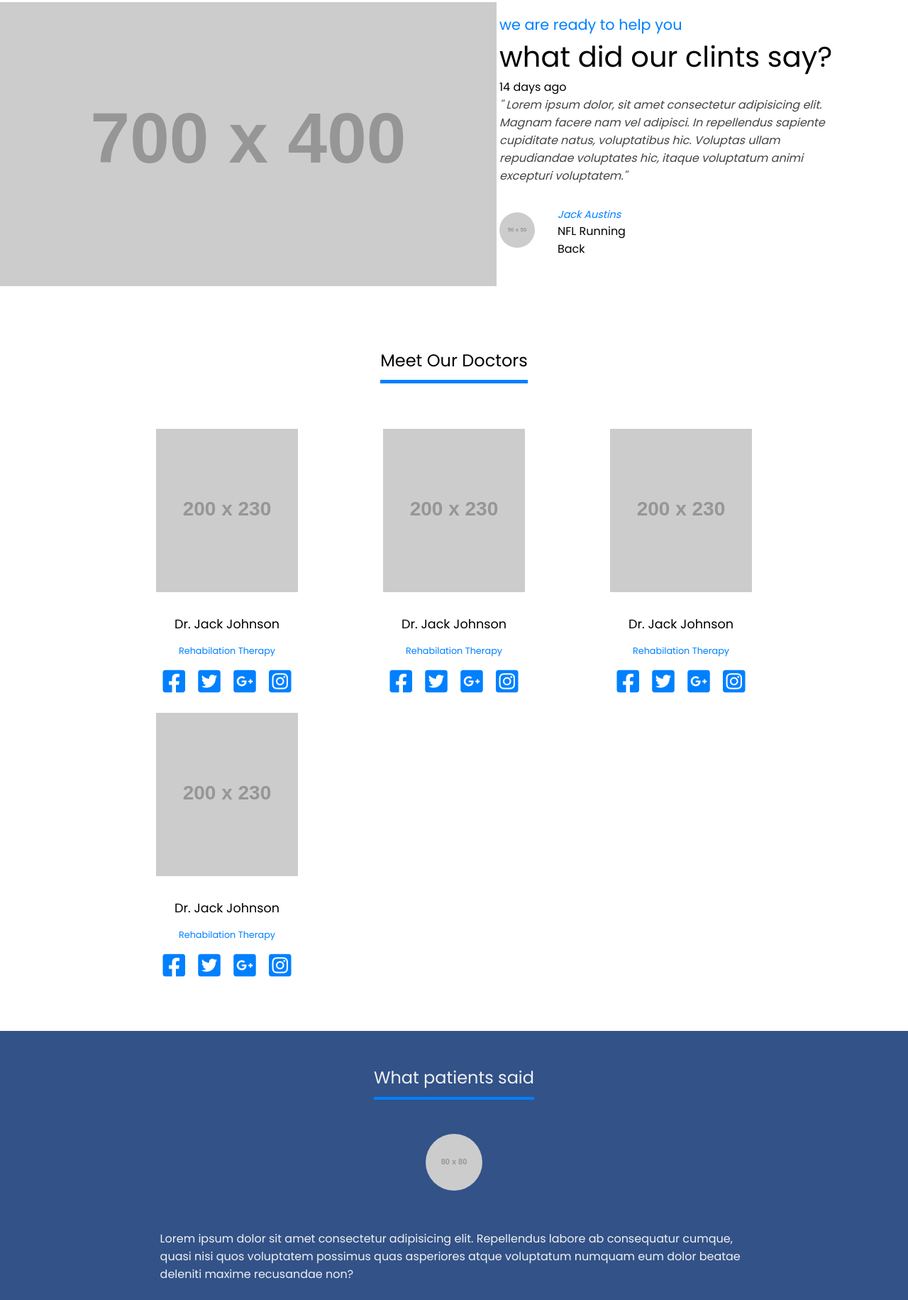
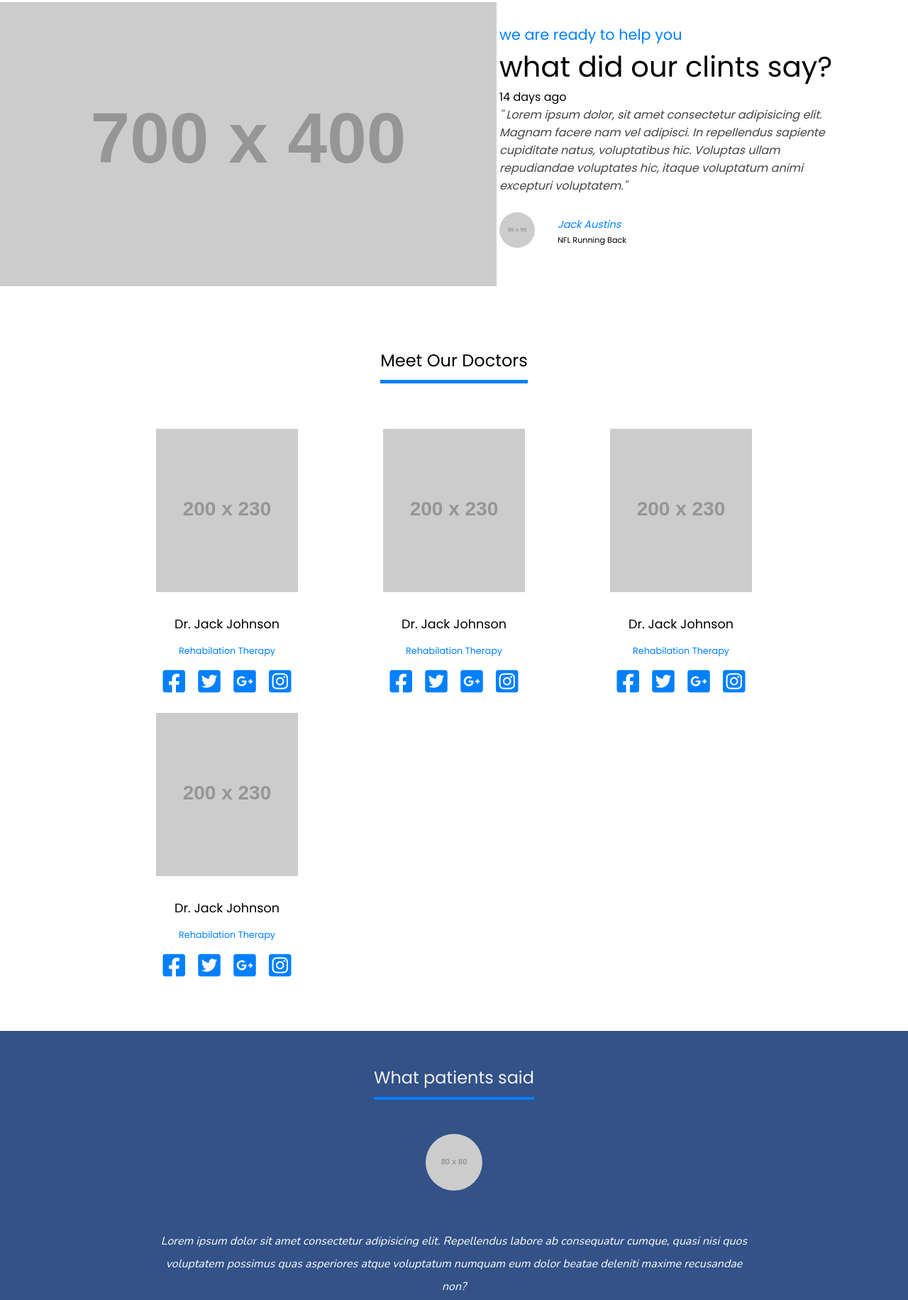
Before and after one commit to Manish889/task-1, a plain HTML site: page index.html in a window 1280 px wide. Shown: the part 1815-3646 px from the top of the page at 71% size. Drawn offline with nearby package versions, Linux system fonts and the light colour scheme; placeholder pictures from the web are drawn by us.

Commit message:
Update style.css

```diff
--- a/css/style.css
+++ b/css/style.css
@@ -1,3 +1,5 @@
+@import url("https://fonts.googleapis.com/css2?family=Nunito&display=swap");
+
 * {
   box-sizing: border-box;
   margin: 0;
@@ -248,7 +250,7 @@ body {
   font-size: 2.5rem;
 }
 
-.testimonial p {
+.t-text p {
   max-width: 80%;
   color: #424642;
   font-style: italic;
@@ -273,11 +275,15 @@ body {
 
 .profile-txt {
   padding: 2rem;
+  font-size: 0.9rem;
 }
 
 .profile-txt p {
-  font-size: 0.9rem;
+  width: 8rem;
   color: #0080ff;
+}
+.profile-txt span {
+  font-size: 0.7rem;
 }
 
 /* testimonial section ends */
@@ -337,6 +343,11 @@ body {
 
 .carousel p:nth-of-type(2) {
   max-width: 70%;
+  text-align: center;
+  color: #fff;
+  font-family: "Nunito", sans-serif;
+  font-style: italic;
+  line-height: 2;
 }
 
 .carousel p:nth-of-type(1) {
```
